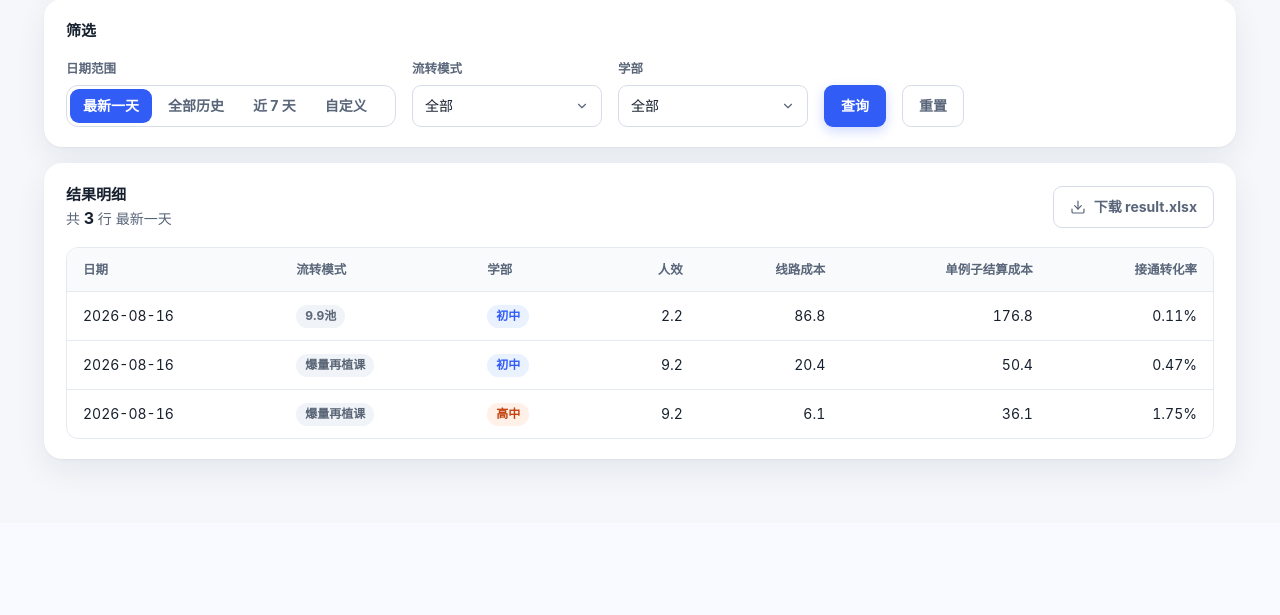
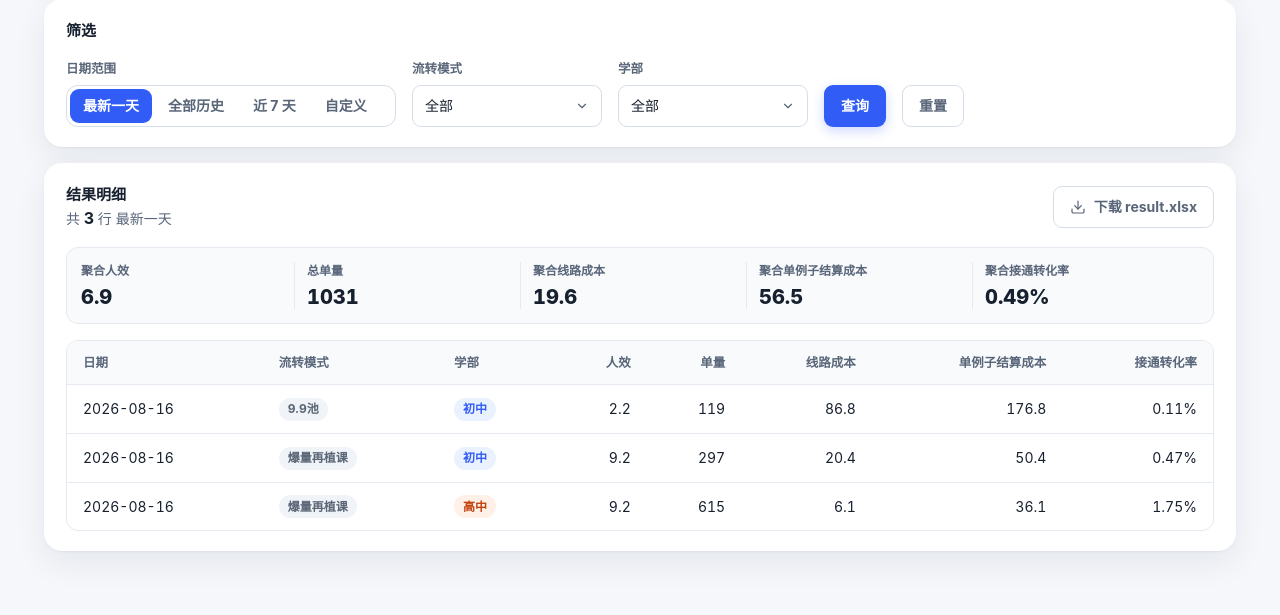
Before and after one commit to yxqhuqin222-star/renxiao, a Flask app: page / in a window 1280 px wide. Shown: the part 632-1247 px from the top of the page. Before the commit the page ends 1103 px from the top, so only its background shows below. Run offline with Flask 3, Linux system fonts and the light colour scheme; data comes from the database, SQL or seed files in the repository; both versions use the stored data as it was after the commit.

Commit message:
Update renxiao cost and aggregation rules

```diff
--- a/app.py
+++ b/app.py
@@ -108,6 +108,12 @@ def _fmt_rate(value: object) -> str:
     return f"{float(value) * 100:.2f}%"
 
 
+def _fmt_int(value: object) -> str:
+    if value is None:
+        return "-"
+    return str(int(round(float(value))))
+
+
 @app.route("/favicon.ico")
 @app.route("/apple-touch-icon.png")
 @app.route("/android-chrome-192x192.png")
@@ -141,6 +147,34 @@ def _metrics(rows: list[dict]) -> dict[str, object]:
         "avg_rate": _fmt_rate(avg_rate),
         "attention": f"{high_cost['流转模式']} · {high_cost['学部']} 成本最高",
         "attention_detail": f"单例子结算成本 {_fmt_cost(high_cost['单例子结算成本'])}；最低转化率为 {low_rate['流转模式']} · {low_rate['学部']} {_fmt_rate(low_rate['接通转化率'])}",
+    }
+
+
+def _table_aggregate(rows: list[dict]) -> dict[str, str]:
+    total_examples = sum(float(row.get("单量") or 0) for row in rows)
+    if total_examples <= 0:
+        return {
+            "efficiency": "-",
+            "case_cost": "-",
+            "line_cost": "-",
+            "rate": "-",
+            "total_examples": "-",
+        }
+    case_cost = sum(float(row.get("单例子结算成本") or 0) * float(row.get("单量") or 0) for row in rows) / total_examples
+    line_cost = sum(float(row.get("线路成本") or 0) * float(row.get("单量") or 0) for row in rows) / total_examples
+    ai_connected = sum(float(row.get("AI接通数") or 0) for row in rows)
+    by_day_mode = {}
+    for row in rows:
+        key = (row["日期"], row["流转模式"])
+        by_day_mode.setdefault(key, row)
+    total_attendance = sum(float(row.get("出勤") or 0) for row in by_day_mode.values())
+    total_efficiency_volume = sum(float(row.get("人效单量") or 0) for row in by_day_mode.values())
+    return {
+        "efficiency": _fmt_num(total_efficiency_volume / total_attendance, 1) if total_attendance else "-",
+        "case_cost": _fmt_cost(case_cost),
+        "line_cost": _fmt_cost(line_cost),
+        "rate": _fmt_rate(total_examples / ai_connected) if ai_connected else "-",
+        "total_examples": _fmt_int(total_examples),
     }
 
 
@@ -187,6 +221,7 @@ def index():
     for row in rows:
         item = dict(row)
         item["人效_display"] = _fmt_num(row["人效"], 1)
+        item["单量_display"] = _fmt_int(row["单量"])
         item["线路成本_display"] = _fmt_cost(row["线路成本"])
         item["单例子结算成本_display"] = _fmt_cost(row["单例子结算成本"])
         item["接通转化率_display"] = _fmt_rate(row["接通转化率"])
@@ -196,6 +231,7 @@ def index():
         "index.html",
         rows=formatted_rows,
         metrics=_metrics(rows),
+        table_aggregate=_table_aggregate(rows),
         dates=distinct_dates(),
         modes=distinct_modes(),
         xuebus=S.XUBU_WHITELIST,
--- a/pipeline.py
+++ b/pipeline.py
@@ -79,20 +79,17 @@ def aggregate_tongshi(tongshi_rows: list[dict[str, Any]]) -> dict[tuple[str, str
         xuebu = str(xuebu).strip()
         if not mode or not xuebu:
             continue
-        bucket = agg.setdefault((day, mode, xuebu), {"hd": 0.0, "ex": 0.0, "rate": None, "rate_w": 0.0})
+        bucket = agg.setdefault((day, mode, xuebu), {"hd": 0.0, "ex": 0.0, "ai": 0.0, "rate": None})
         bucket["hd"] = float(bucket["hd"] or 0.0) + _to_float(row.get("话单分钟数"))
         examples = _to_float(row.get("例子数"))
         bucket["ex"] = float(bucket["ex"] or 0.0) + examples
-        rate = _to_float(row.get("接通转化率")) if "接通转化率" in row else None
-        if rate:
-            bucket["rate_w"] = float(bucket["rate_w"] or 0.0) + rate * examples
+        bucket["ai"] = float(bucket["ai"] or 0.0) + _to_float(row.get("AI接通数"))
 
     for bucket in agg.values():
-        rate_w = float(bucket.get("rate_w") or 0.0)
         examples = float(bucket.get("ex") or 0.0)
-        if rate_w and examples:
-            bucket["rate"] = rate_w / examples
-        del bucket["rate_w"]
+        ai_connected = float(bucket.get("ai") or 0.0)
+        if ai_connected:
+            bucket["rate"] = examples / ai_connected
     return agg
 
 
@@ -126,9 +123,14 @@ def compute_result(
         if not mode:
             skipped.append((day, mode, "流转模式为空"))
             continue
-        efficiency = _to_float(row.get("人效"))
+        volume = _to_float(row.get("单量"))
+        attendance = _to_float(row.get("出勤"))
+        if attendance == 0.0:
+            skipped.append((day, mode, "出勤为空或为 0"))
+            continue
+        efficiency = volume / attendance
         if efficiency == 0.0:
-            skipped.append((day, mode, "人效为空或为 0"))
+            skipped.append((day, mode, "单量为空或为 0"))
             continue
         human_cost = labor_cost(mode, efficiency)
         if human_cost is None:
@@ -146,9 +148,21 @@ def compute_result(
             line_cost = round(S.LINE_COST_UNIT * float(values["hd"] or 0.0) / examples, S.COST_DECIMALS)
             settlement_cost = round(human_cost + line_cost, S.COST_DECIMALS)
             rate = values.get("rate")
-            if rate is None:
-                rate = _to_float(row.get("接通转化率"))
-            rows.append((day, mode, xuebu, efficiency, line_cost, settlement_cost, rate, examples))
+            rows.append(
+                (
+                    day,
+                    mode,
+                    xuebu,
+                    efficiency,
+                    line_cost,
+                    settlement_cost,
+                    rate,
+                    examples,
+                    attendance,
+                    volume,
+                    values.get("ai"),
+                )
+            )
     return rows, skipped
 
 
@@ -167,11 +181,15 @@ def init_db() -> None:
             单例子结算成本 REAL,
             接通转化率 REAL,
             单量 REAL,
+            出勤 REAL,
+            人效单量 REAL,
+            AI接通数 REAL,
             PRIMARY KEY(日期, 流转模式, 学部))"""
     )
     columns = [row[1] for row in conn.execute("PRAGMA table_info(result)").fetchall()]
-    if "单量" not in columns:
-        conn.execute("ALTER TABLE result ADD COLUMN 单量 REAL")
+    for column in ("单量", "出勤", "人效单量", "AI接通数"):
+        if column not in columns:
+            conn.execute(f"ALTER TABLE result ADD COLUMN {column} REAL")
     conn.commit()
     conn.close()
 
@@ -182,7 +200,7 @@ def upsert_rows(rows: list[tuple[Any, ...]]) -> None:
     try:
         conn.execute("DELETE FROM result")
         conn.executemany(
-            "INSERT INTO result(日期, 流转模式, 学部, 人效, 线路成本, 单例子结算成本, 接通转化率, 单量) VALUES(?,?,?,?,?,?,?,?)",
+            "INSERT INTO result(日期, 流转模式, 学部, 人效, 线路成本, 单例子结算成本, 接通转化率, 单量, 出勤, 人效单量, AI接通数) VALUES(?,?,?,?,?,?,?,?,?,?,?)",
             rows,
         )
         conn.commit()
@@ -244,7 +262,7 @@ def fetch_filtered(
         params.extend(xuebus)
 
     sql = (
-        "SELECT 日期, 流转模式, 学部, 人效, 线路成本, 单例子结算成本, 接通转化率, 单量 "
+        "SELECT 日期, 流转模式, 学部, 人效, 线路成本, 单例子结算成本, 接通转化率, 单量, 出勤, 人效单量, AI接通数 "
         "FROM result WHERE "
         + " AND ".join(where)
         + " ORDER BY 日期 DESC, "
@@ -376,9 +394,9 @@ def generate_result_xlsx(rows: list[dict[str, Any] | tuple[Any, ...]]) -> io.Byt
             ws.append([_export_value(key, row.get(key)) for key in S.RESULT_HEADERS])
         else:
             ws.append([_export_value(key, value) for key, value in zip(S.RESULT_HEADERS, row)])
-    for col, width in zip("ABCDEFG", [14, 16, 10, 10, 14, 18, 14]):
+    for col, width in zip("ABCDEFGH", [14, 16, 10, 10, 10, 14, 18, 14]):
         ws.column_dimensions[col].width = width
-    ws.auto_filter.ref = f"A1:G{max(ws.max_row, 1)}"
+    ws.auto_filter.ref = f"A1:H{max(ws.max_row, 1)}"
     ws.freeze_panes = "A2"
     buf = io.BytesIO()
     wb.save(buf)
@@ -387,6 +405,8 @@ def generate_result_xlsx(rows: list[dict[str, Any] | tuple[Any, ...]]) -> io.Byt
 
 
 def _export_value(key: str, value: Any) -> Any:
+    if key == "单量" and value is not None:
+        return int(round(float(value)))
     if key in {"人效", "线路成本", "单例子结算成本"} and value is not None:
         return round(float(value), 1)
     return value
--- a/templates/index.html
+++ b/templates/index.html
@@ -397,6 +397,37 @@
     }
     .result-count { color: var(--ink-muted); font-variant-numeric: tabular-nums; }
     .result-count b { color: var(--ink); font-size: 16px; }
+    .result-summary {
+      display: grid;
+      grid-template-columns: repeat(auto-fit, minmax(150px, 1fr));
+      gap: 12px;
+      margin-bottom: 16px;
+      padding: 14px;
+      border: 1px solid var(--line);
+      border-radius: var(--radius-md);
+      background: var(--surface-soft);
+    }
+    .summary-item {
+      min-width: 0;
+      padding-right: 12px;
+      border-right: 1px solid var(--line);
+    }
+    .summary-item:last-child { border-right: 0; padding-right: 0; }
+    .summary-label {
+      display: block;
+      margin-bottom: 4px;
+      color: var(--ink-muted);
+      font-size: 12px;
+      font-weight: 680;
+    }
+    .summary-value {
+      display: block;
+      color: var(--ink);
+      font-size: 20px;
+      font-weight: 760;
+      line-height: 1.2;
+      font-variant-numeric: tabular-nums;
+    }
     .table-wrap {
       width: 100%;
       overflow: auto;
@@ -457,6 +488,14 @@
       .chart-stat { text-align: left; }
       .topbar-actions { align-items: stretch; flex-direction: column-reverse; }
       .controls { align-items: stretch; }
+      .result-summary { grid-template-columns: 1fr; }
+      .summary-item {
+        padding-right: 0;
+        padding-bottom: 12px;
+        border-right: 0;
+        border-bottom: 1px solid var(--line);
+      }
+      .summary-item:last-child { padding-bottom: 0; border-bottom: 0; }
       .field, .btn, .custom-range, .segmented { width: 100%; }
       .date-range-field { min-width: 0; }
       .segmented { display: grid; grid-template-columns: repeat(2, minmax(0, 1fr)); }
@@ -669,6 +708,28 @@
             下载 result.xlsx
           </a>
         </div>
+        <div class="result-summary" aria-label="当前筛选聚合">
+          <div class="summary-item">
+            <span class="summary-label">聚合人效</span>
+            <span class="summary-value">{{ table_aggregate.efficiency }}</span>
+          </div>
+          <div class="summary-item">
+            <span class="summary-label">总单量</span>
+            <span class="summary-value">{{ table_aggregate.total_examples }}</span>
+          </div>
+          <div class="summary-item">
+            <span class="summary-label">聚合线路成本</span>
+            <span class="summary-value">{{ table_aggregate.line_cost }}</span>
+          </div>
+          <div class="summary-item">
+            <span class="summary-label">聚合单例子结算成本</span>
+            <span class="summary-value">{{ table_aggregate.case_cost }}</span>
+          </div>
+          <div class="summary-item">
+            <span class="summary-label">聚合接通转化率</span>
+            <span class="summary-value">{{ table_aggregate.rate }}</span>
+          </div>
+        </div>
         <div class="table-wrap">
           {% if rows %}
             <table>
@@ -678,6 +739,7 @@
                   <th>流转模式</th>
                   <th>学部</th>
                   <th>人效</th>
+                  <th>单量</th>
                   <th>线路成本</th>
                   <th>单例子结算成本</th>
                   <th>接通转化率</th>
@@ -690,6 +752,7 @@
                     <td><span class="pill mode">{{ row["流转模式"] }}</span></td>
                     <td><span class="pill x{{ row['学部'] }}">{{ row["学部"] }}</span></td>
                     <td class="num">{{ row["人效_display"] }}</td>
+                    <td class="num">{{ row["单量_display"] }}</td>
                     <td class="num">{{ row["线路成本_display"] }}</td>
                     <td class="num">{{ row["单例子结算成本_display"] }}</td>
                     <td class="num">{{ row["接通转化率_display"] }}</td>
```
Also changed, not shown: config/settings.py (+7 -5 lines), docs/index.html (+102 -81 lines), tests/test_app.py (added, +47 -0 lines), tests/test_pipeline.py (+40 -26 lines), data/dashboard.db, 2 other files.
